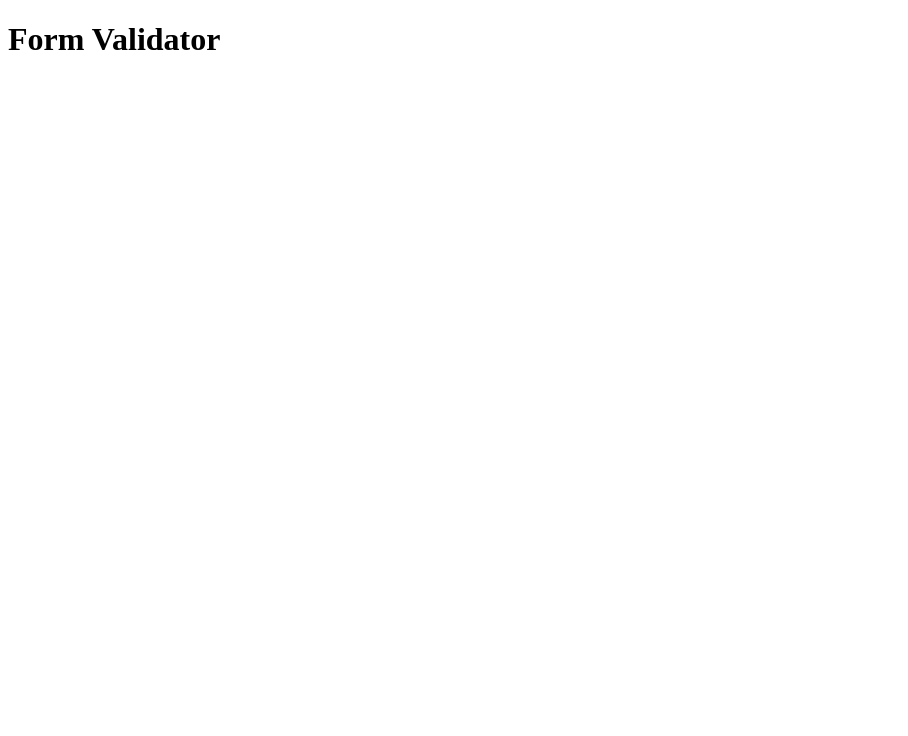
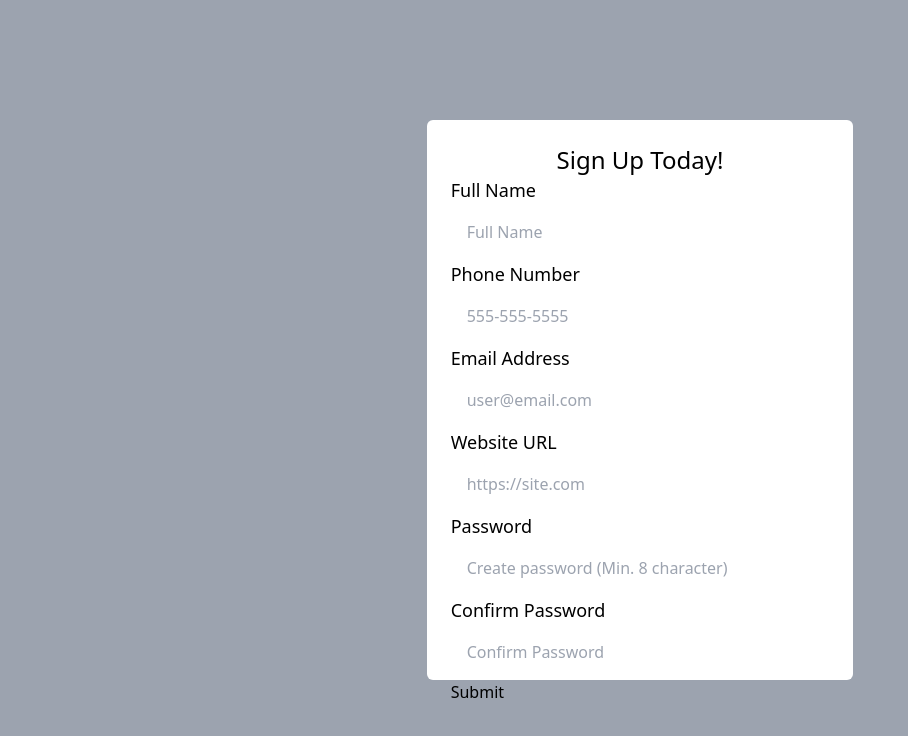
Before and after one commit to Krr0ptioN/frontend-practice, a React (Create React App) app in the folder form-validator/: page / in a window 1280 px wide. Shown: the top 736 px of the page, without its empty margins (0-908 px from the left). Built offline with nearby package versions, Linux system fonts and the light colour scheme.

Commit message:
chore: support react 18

```diff
--- a/form-validator/src/index.tsx
+++ b/form-validator/src/index.tsx
@@ -1,11 +1,20 @@
-import ReactDOM from 'react-dom';
+import { createRoot } from 'react-dom/client';
+import './assets/main.css';
+import { Field } from './components/Field';
+import { Form } from './components/Form';
+
 
 const App = () => {
     return (
-        <div>
-            <h1>Form Validator</h1>
+        <div className='flex justify-center items-center w-screen h-screen bg-gray-400'>
+            <div className='flex flex-col justify-between items-center p-6 w-1/3 bg-white rounded-md h-[70vh]'>
+                <h2 className='text-2xl'>Sign Up Today!</h2>
+                <Form />
+            </div>
         </div>
     );
 }
 
-ReactDOM.render(<App />, document.querySelector('#root'));
+const container = document.getElementById('root');
+const root = createRoot(container!);
+root.render(<App />);
```
